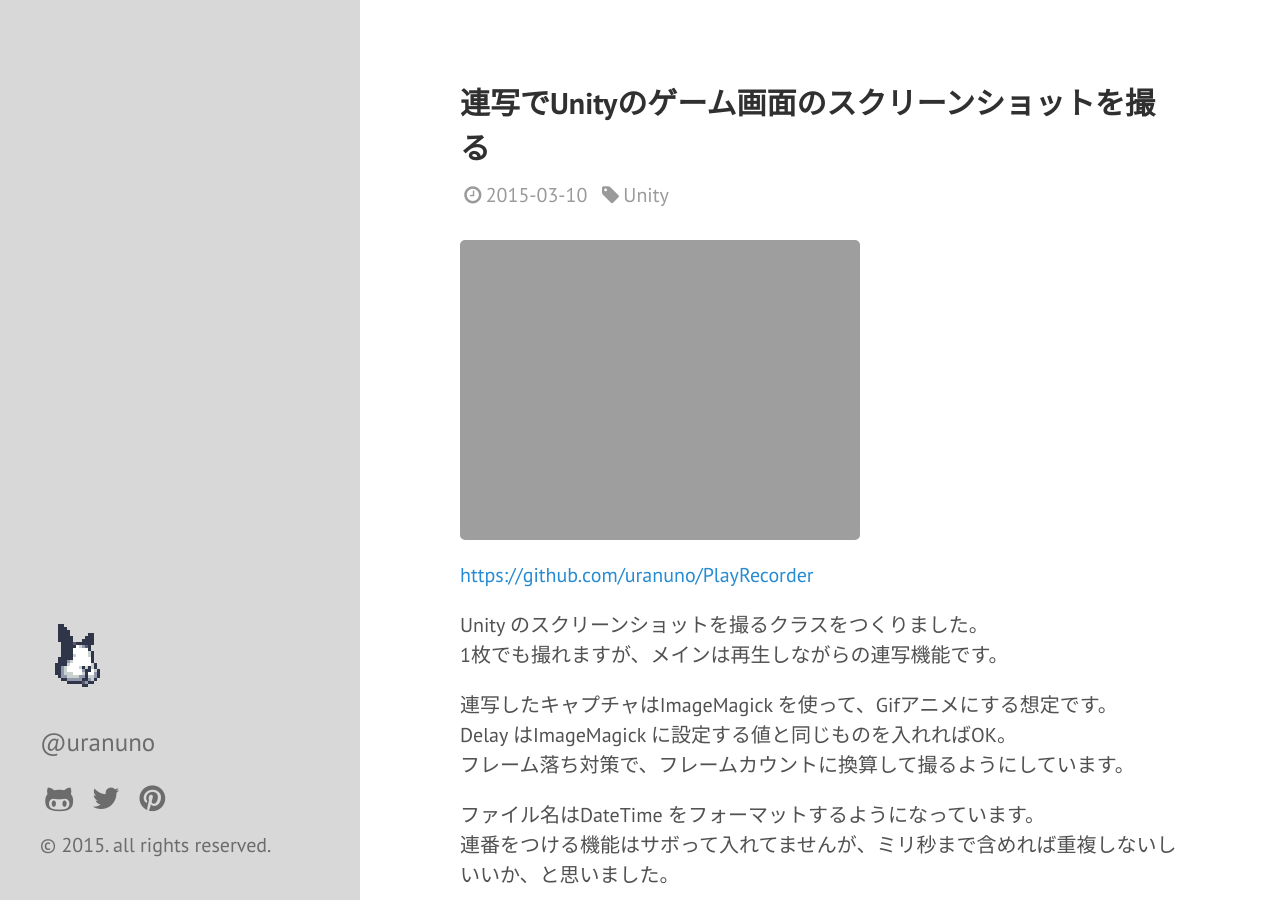
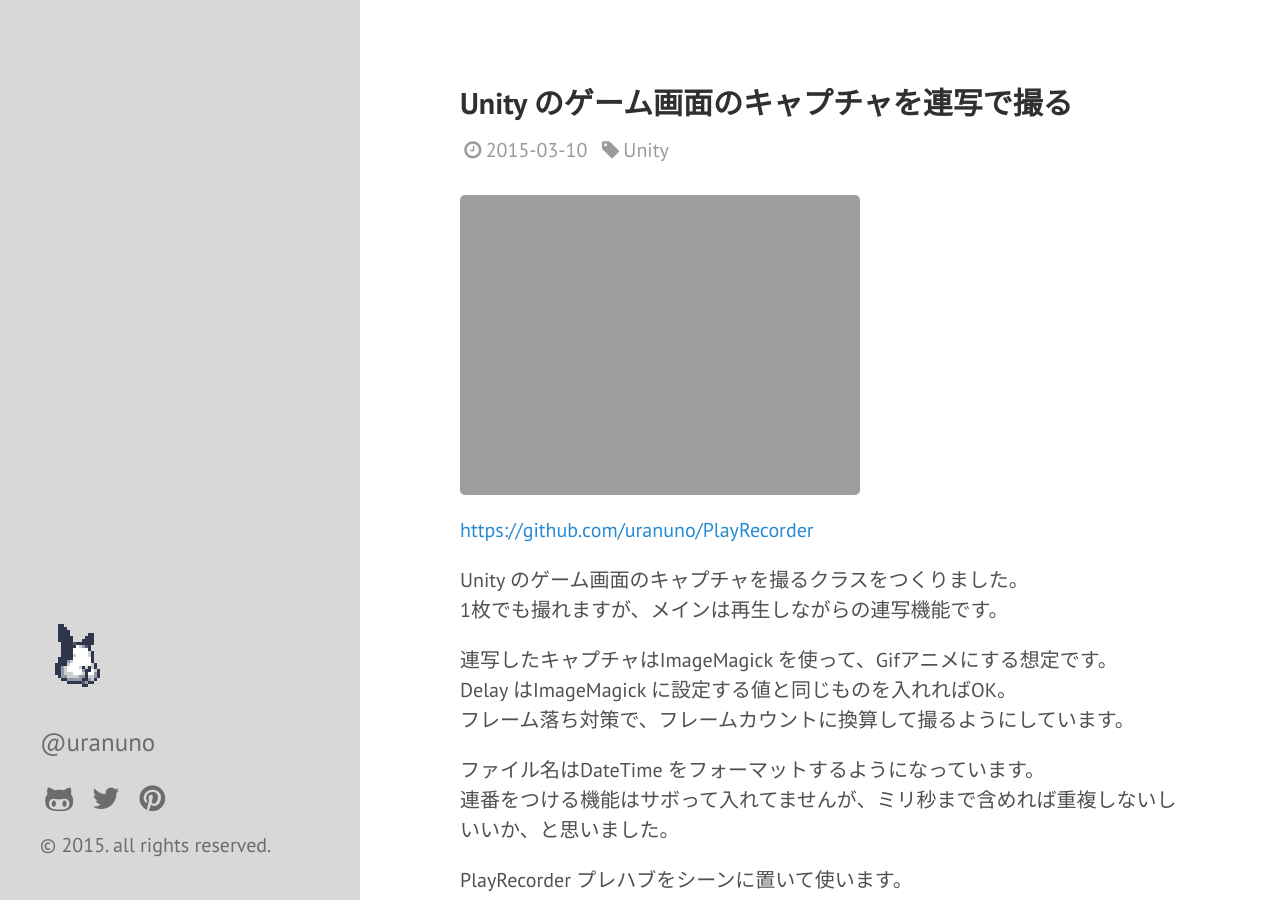
Before and after one commit to uranuno/uranuno.github.io, a Jekyll site: the page built from _posts/2015-03-10-play-recorder.md, in a window 1280 px wide and 900 px high. Built offline with Jekyll 4.4.1, drawn with Linux system fonts in a browser that asks for light colours; nearby versions of some CDN libraries; Markdown is read by kramdown in place of the engine named in the settings; comment, search, counter and statistics services are not loaded.

Commit message:
Update 2015-03-10-play-recorder.md

```diff
--- a/_posts/2015-03-10-play-recorder.md
+++ b/_posts/2015-03-10-play-recorder.md
@@ -1,6 +1,6 @@
 ---
 layout: post
-title: 連写でUnityのゲーム画面のスクリーンショットを撮る
+title: Unity のゲーム画面のキャプチャを連写で撮る
 tag: [unity3d]
 ---
 
@@ -8,7 +8,7 @@ tag: [unity3d]
 
 [https://github.com/uranuno/PlayRecorder](https://github.com/uranuno/PlayRecorder)
 
-Unity のスクリーンショットを撮るクラスをつくりました。
+Unity のゲーム画面のキャプチャを撮るクラスをつくりました。
 1枚でも撮れますが、メインは再生しながらの連写機能です。
 
 <!-- more -->
```
